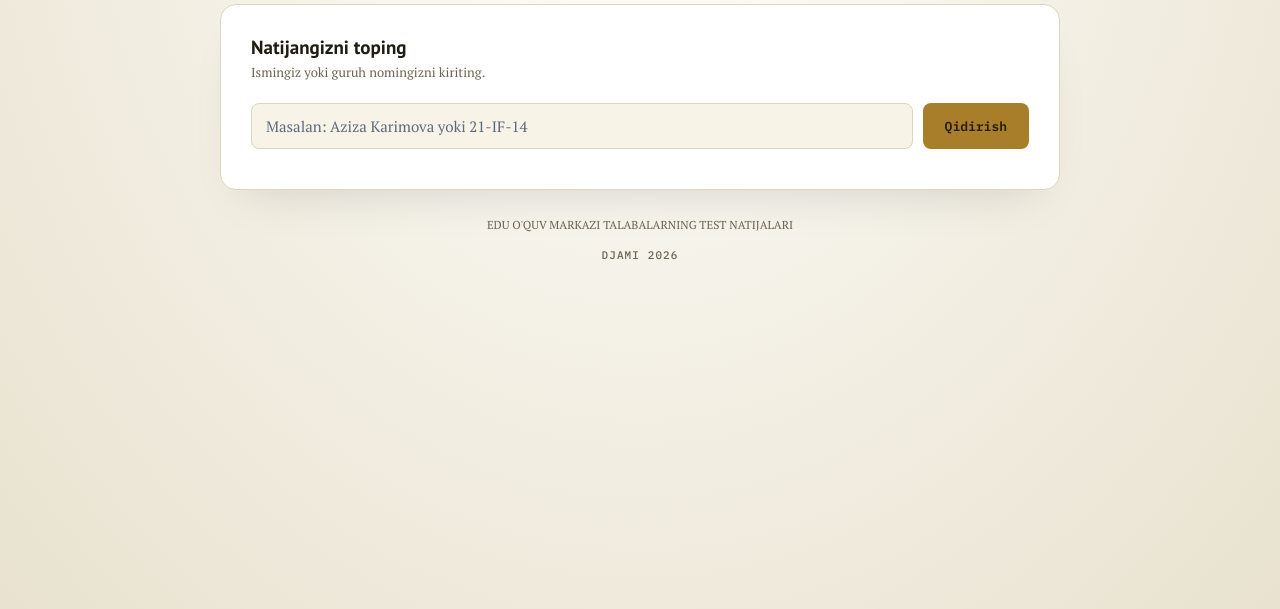
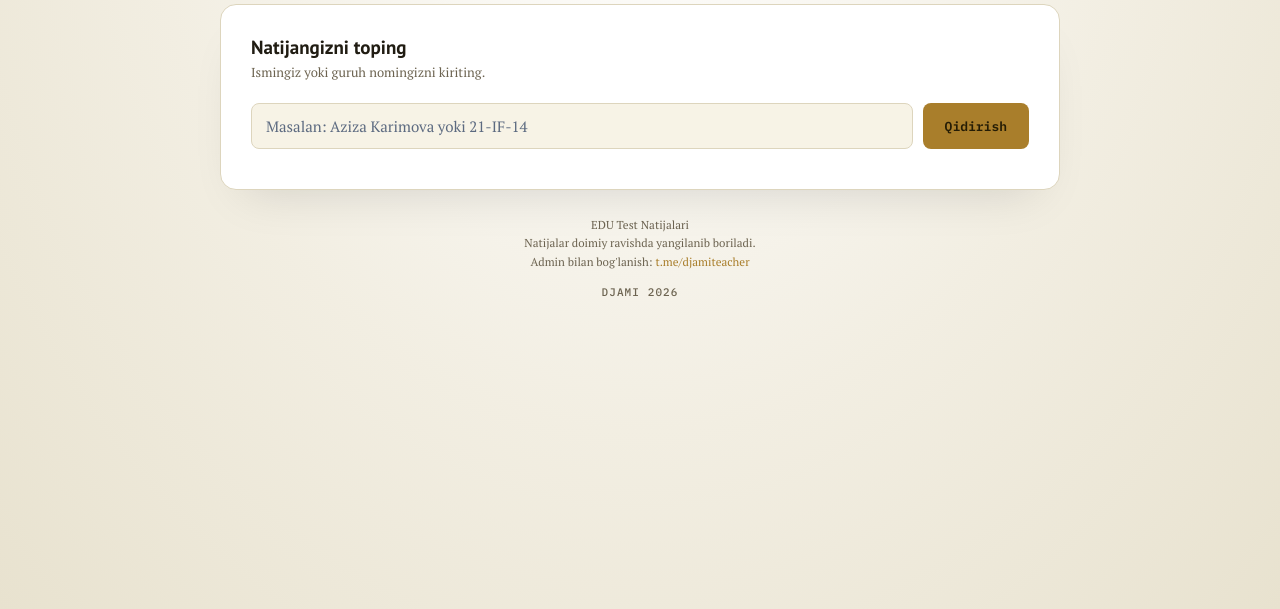
Before and after one commit to djami24/testresults, a plain HTML site: page index.html in a window 1280 px wide. Shown: the part 191-800 px from the top of the page. Drawn offline with Linux system fonts and the light colour scheme; no server answers; a web font is replaced by a local one.

Commit message:
Update index.html

```diff
--- a/index.html
+++ b/index.html
@@ -686,7 +686,9 @@
   </div>
 
   <footer>
-    EDU O'QUV MARKAZI TALABALARNING TEST NATIJALARI
+    EDU Test Natijalari<br>
+    Natijalar doimiy ravishda yangilanib boriladi.<br>
+    Admin bilan bog'lanish: <a href="https://t.me/djamiteacher" target="_blank" rel="noopener" style="color:var(--brass); text-decoration:none;">t.me/djamiteacher</a>
   </footer>
   <div style="text-align:center; margin-top:14px; font-family:'IBM Plex Mono', monospace; font-size:11px; letter-spacing:0.1em; color: var(--ink-dim);">DJAMI 2026</div>
 </div>
```
